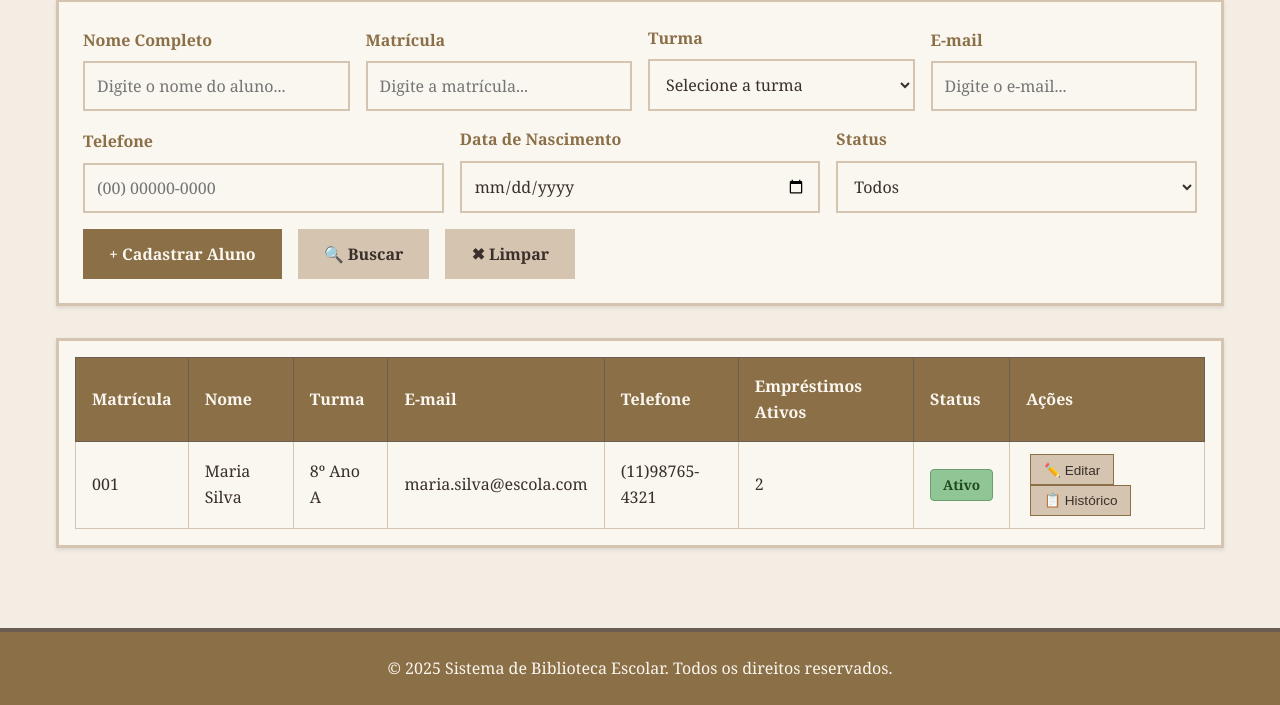
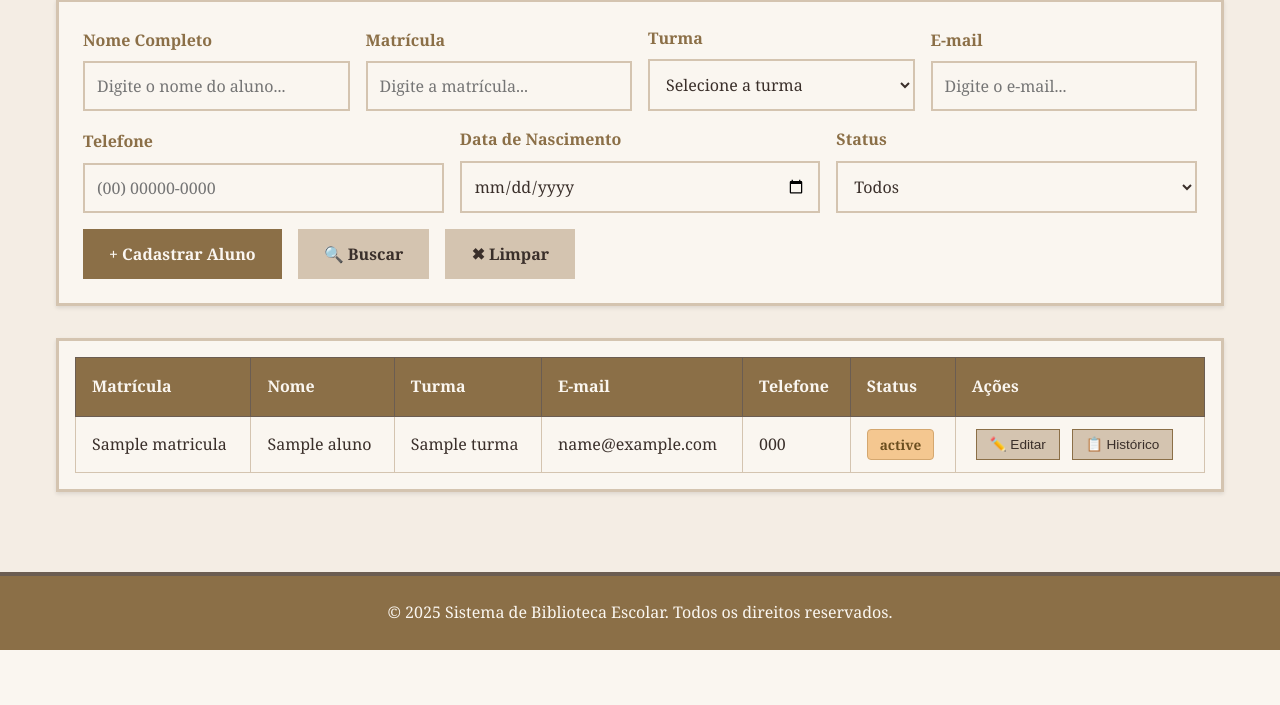
Before and after one commit to AndreRibeiroRodrigues/Trabalho-banco-de-dados, a Flask app: template application/templates/alunos.html in a window 1280 px wide. Shown: the part 327-1032 px from the top of the page. After the commit the page ends 977 px from the top, so only its background shows below. Run offline with Flask 3, Linux system fonts and the light colour scheme; the template is opened without the code that fills it: most values are stand-ins (such as "Sample title", 1, 10 or a date in 2020).

Commit message:
pagina de alunos configurada
Signed-off-by: AndreRRodrigues <83727384+AndreRibeiroRodrigues@users.noreply.github.com>

```diff
--- a/application/static/js/sc_alunos.js
+++ b/application/static/js/sc_alunos.js
@@ -1,66 +1,80 @@
-        function cadastrarAluno() {
-            const nome = document.getElementById('nome').value;
-            const matricula = document.getElementById('matricula').value;
-            const turma = document.getElementById('turma').value;
-            const email = document.getElementById('email').value;
-            const dataNascimento = document.getElementById('dataNascimento').value;
-            const telefone = document.getElementById('telefone').value;
-            const status = document.getElementById('status').value;
+        // async function acaoForm(acao) {
+        // //     const formData = {
+        // //         nome : document.querySelector('[name="nome"]').value,
+        // //         matricula : document.querySelector('[name="matricula"]').value,
+        // //         turma : document.querySelector('[name="truma"]').value,
+        // //         email : document.querySelector('[name="email"]').value,
+        // //         telefone : document.querySelector('[name="telefone"]').value,
+        // //         dataNascimento : document.querySelector('[name="data"]').value,
+        // //         status : document.querySelector('[name="status"]').value,
+        // //         acao: acao
+        // //     }
 
-            // if (!nome || !matricula || !turma || !email) {
-            //     alert('Por favor, preencha todos os campos obrigatórios (Nome, Matrícula, Turma e E-mail).');
-            //     return;
-            // }
+        //     const resposta = await fetch("/post_aluno", {
+        //        method: 'POST',
+        //        headers: {
+        //         "content-type": "application/json"
+        // },
+        //        body: JSON.stringify({
+        //         nome : document.querySelector('[name="nome"]').value,
+        //         matricula : document.querySelector('[name="matricula"]').value,
+        //         turma : document.querySelector('[name="truma"]').value,
+        //         email : document.querySelector('[name="email"]').value,
+        //         telefone : document.querySelector('[name="telefone"]').value,
+        //         dataNascimento : document.querySelector('[name="data"]').value,
+        //         status : document.querySelector('[name="status"]').value,
+        //         acao: acao
+        //        })
+        //     });
 
-            // alert('Aluno cadastrado com sucesso!\n\nNome: ' + nome + '\nMatrícula: ' + matricula);
-            alert(dataNascimento);
-            limparFiltros();
-        }
+        //     const resultado = await resposta.json();
+        //     alert(resultado.message);
+        // }
 
-        function buscarAlunos() {
-            const nome = document.getElementById('nome').value.toLowerCase();
-            const matricula = document.getElementById('matricula').value.toLowerCase();
-            const turma = document.getElementById('turma').value;
-            const status = document.getElementById('status').value;
+        // function buscarAlunos() {
+        //     const nome = document.getElementById('nome').value.toLowerCase();
+        //     const matricula = document.getElementById('matricula').value.toLowerCase();
+        //     const turma = document.getElementById('turma').value;
+        //     const status = document.getElementById('status').value;
 
-            const linhas = document.querySelectorAll('#tabelaAlunos tbody tr');
+        //     const linhas = document.querySelectorAll('#tabelaAlunos tbody tr');
 
-            linhas.forEach(linha => {
-                const nomeAluno = linha.cells[1].textContent.toLowerCase();
-                const matriculaAluno = linha.cells[0].textContent.toLowerCase();
-                const turmaAluno = linha.cells[2].textContent.toLowerCase();
-                const statusAluno = linha.cells[6].textContent.toLowerCase();
+        //     linhas.forEach(linha => {
+        //         const nomeAluno = linha.cells[1].textContent.toLowerCase();
+        //         const matriculaAluno = linha.cells[0].textContent.toLowerCase();
+        //         const turmaAluno = linha.cells[2].textContent.toLowerCase();
+        //         const statusAluno = linha.cells[6].textContent.toLowerCase();
 
-                const matchNome = !nome || nomeAluno.includes(nome);
-                const matchMatricula = !matricula || matriculaAluno.includes(matricula);
-                const matchTurma = !turma || turmaAluno.includes(turma);
-                const matchStatus = !status || statusAluno.includes(status);
+        //         const matchNome = !nome || nomeAluno.includes(nome);
+        //         const matchMatricula = !matricula || matriculaAluno.includes(matricula);
+        //         const matchTurma = !turma || turmaAluno.includes(turma);
+        //         const matchStatus = !status || statusAluno.includes(status);
 
-                if (matchNome && matchMatricula && matchTurma && matchStatus) {
-                    linha.style.display = '';
-                } else {
-                    linha.style.display = 'none';
-                }
-            });
-        }
+        //         if (matchNome && matchMatricula && matchTurma && matchStatus) {
+        //             linha.style.display = '';
+        //         } else {
+        //             linha.style.display = 'none';
+        //         }
+        //     });
+        // }
 
-        function limparFiltros() {
-            document.getElementById('nome').value = '';
-            document.getElementById('matricula').value = '';
-            document.getElementById('turma').value = '';
-            document.getElementById('email').value = '';
-            document.getElementById('telefone').value = '';
-            document.getElementById('dataNascimento').value = '';
-            document.getElementById('status').value = '';
+        // function limparFiltros() {
+        //     document.getElementById('nome').value = '';
+        //     document.getElementById('matricula').value = '';
+        //     document.getElementById('turma').value = '';
+        //     document.getElementById('email').value = '';
+        //     document.getElementById('telefone').value = '';
+        //     document.getElementById('dataNascimento').value = '';
+        //     document.getElementById('status').value = '';
 
-            const linhas = document.querySelectorAll('#tabelaAlunos tbody tr');
-            linhas.forEach(linha => linha.style.display = '');
-        }
+        //     const linhas = document.querySelectorAll('#tabelaAlunos tbody tr');
+        //     linhas.forEach(linha => linha.style.display = '');
+        // }
 
-        function editarAluno(id) {
-            alert('Editar aluno ID: ' + id);
-        }
+        // function editarAluno(id) {
+        //     alert('Editar aluno ID: ' + id);
+        // }
 
-        function verHistorico(id) {
-            alert('Visualizar histórico de empréstimos do aluno ID: ' + id);
-        }
+        // function verHistorico(id) {
+        //     alert('Visualizar histórico de empréstimos do aluno ID: ' + id);
+        // }
--- a/application/templates/alunos.html
+++ b/application/templates/alunos.html
@@ -26,20 +26,20 @@
 
     <div class="container">
         <h2 class="section-title">Cadastro de Alunos</h2>
-
-        <form class="controls">
+<!-- form -->
+        <form class="controls" action="/post_aluno" method="POST">
             <div class="controls-row">
                 <div class="form-group">
                     <label for="nome">Nome Completo</label>
-                    <input type="text" id="nome" placeholder="Digite o nome do aluno...">
+                    <input type="text" name="nome" placeholder="Digite o nome do aluno...">
                 </div>
                 <div class="form-group">
                     <label for="matricula">Matrícula</label>
-                    <input type="text" id="matricula" placeholder="Digite a matrícula...">
+                    <input type="text" name="matricula" placeholder="Digite a matrícula...">
                 </div>
                 <div class="form-group">
                     <label for="turma">Turma</label>
-                    <select id="turma">
+                    <select id="turma" name="turma">
                         <option value="">Selecione a turma</option>
                         <option value="6a">6º Ano A</option>
                         <option value="6b">6º Ano B</option>
@@ -53,21 +53,21 @@
                 </div>
                 <div class="form-group">
                     <label for="email">E-mail</label>
-                    <input type="email" id="email" placeholder="Digite o e-mail...">
+                    <input type="email" name="email" placeholder="Digite o e-mail...">
                 </div>
             </div>
             <div class="controls-row" style="margin-top: 1rem;">
                 <div class="form-group">
                     <label for="telefone">Telefone</label>
-                    <input type="tel" id="telefone" placeholder="(00) 00000-0000">
+                    <input type="tel" name="telefone" placeholder="(00) 00000-0000">
                 </div>
                 <div class="form-group">
                     <label for="dataNascimento">Data de Nascimento</label>
-                    <input type="date" id="dataNascimento" name>
+                    <input type="date" id="dataNascimento" name="data" required>
                 </div>
                 <div class="form-group">
                     <label for="status">Status</label>
-                    <select id="status">
+                    <select name="status">
                         <option value="">Todos</option>
                         <option value="ativo">Ativo</option>
                         <option value="inativo">Inativo</option>
@@ -76,12 +76,12 @@
                 </div>
             </div>
             <div class="controls-row" style="margin-top: 1rem;">
-                <button class="btn" onclick="cadastrarAluno()">+ Cadastrar Aluno</button>
-                <button class="btn btn-secondary" onclick="buscarAlunos()">🔍 Buscar</button>
+                <button class="btn" type="submit" name="acao" value="inserir" >+ Cadastrar Aluno</button>
+                <button class="btn btn-secondary" onclick="acaoForm(filtrar)">🔍 Buscar</button>
                 <button class="btn btn-secondary" onclick="limparFiltros()">✖ Limpar</button>
             </div>
         </form>
-
+<!-- fim do form -->
         <div class="table-container">
             <table id="tabelaAlunos">
                 <thead>
@@ -91,25 +91,26 @@
                         <th>Turma</th>
                         <th>E-mail</th>
                         <th>Telefone</th>
-                        <th>Empréstimos Ativos</th>
                         <th>Status</th>
                         <th>Ações</th>
                     </tr>
                 </thead>
                 <tbody>
+                    {%for aluno in alunos%}
                         <tr>
-                        <td>001</td>
-                        <td>Maria Silva</td>
-                        <td>8º Ano A</td>
-                        <td>maria.silva@escola.com</td>
-                        <td>(11)98765-4321</td>
-                        <td>2</td>
-                        <td><span class="status-badge status-ativo">Ativo</span></td>
+                            <td>{{aluno.matricula}}</td>
+                            <td>{{aluno.nome}}</td>
+                            <td>{{aluno.turma}}</td>
+                            <td>{{aluno.email}}</td>
+                            <td>{{aluno.telefone}}</td>
+                            <td><span class="status-badge status-pendente">{{aluno.status}}</span></td>
                             <td>
                                 <button class="action-btn" onclick="editarAluno(1)">✏️ Editar</button>
                                 <button class="action-btn" onclick="verHistorico(1)">📋 Histórico</button>
                             </td>
                         </tr>
+                    {%endfor%}
+
                 </tbody>
             </table>
         </div>
```
Also changed, not shown: application/database.py (+22 -0 lines), application/routes.py (+19 -6 lines). Lines whose indentation alone changed are shown as unchanged.
